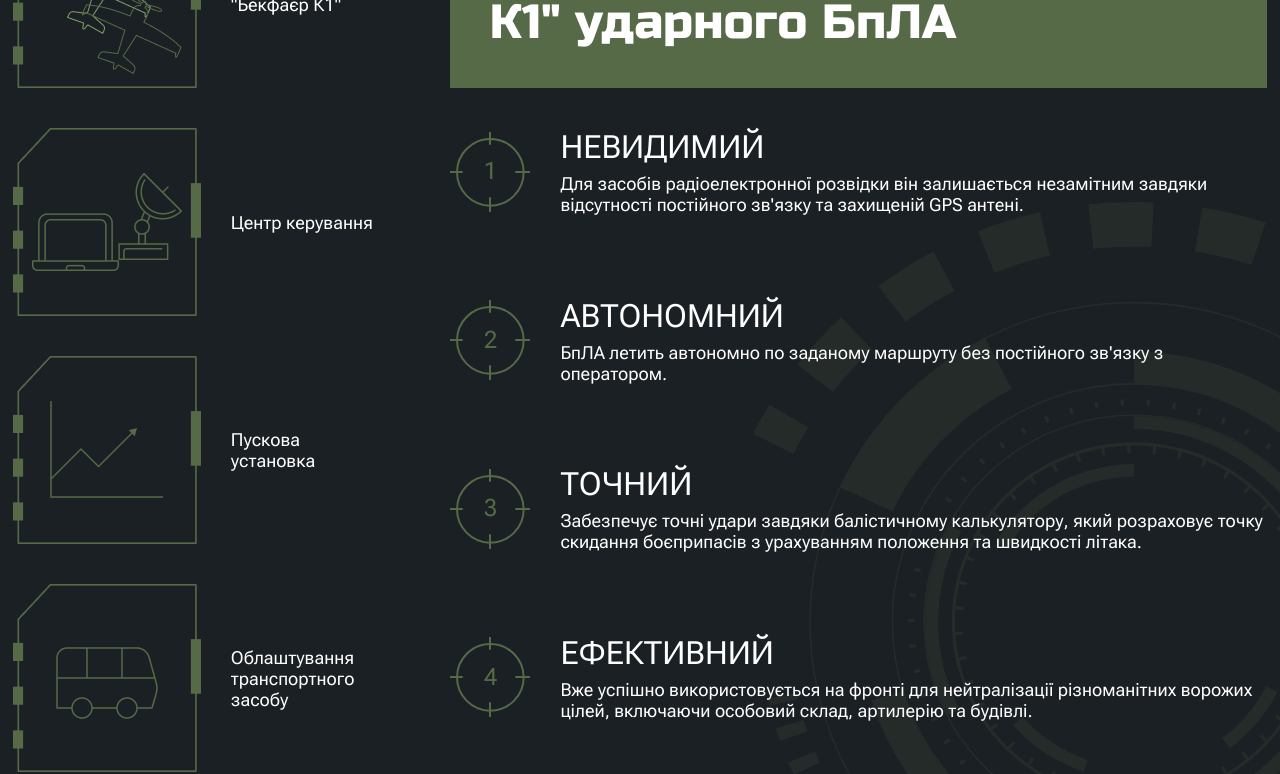
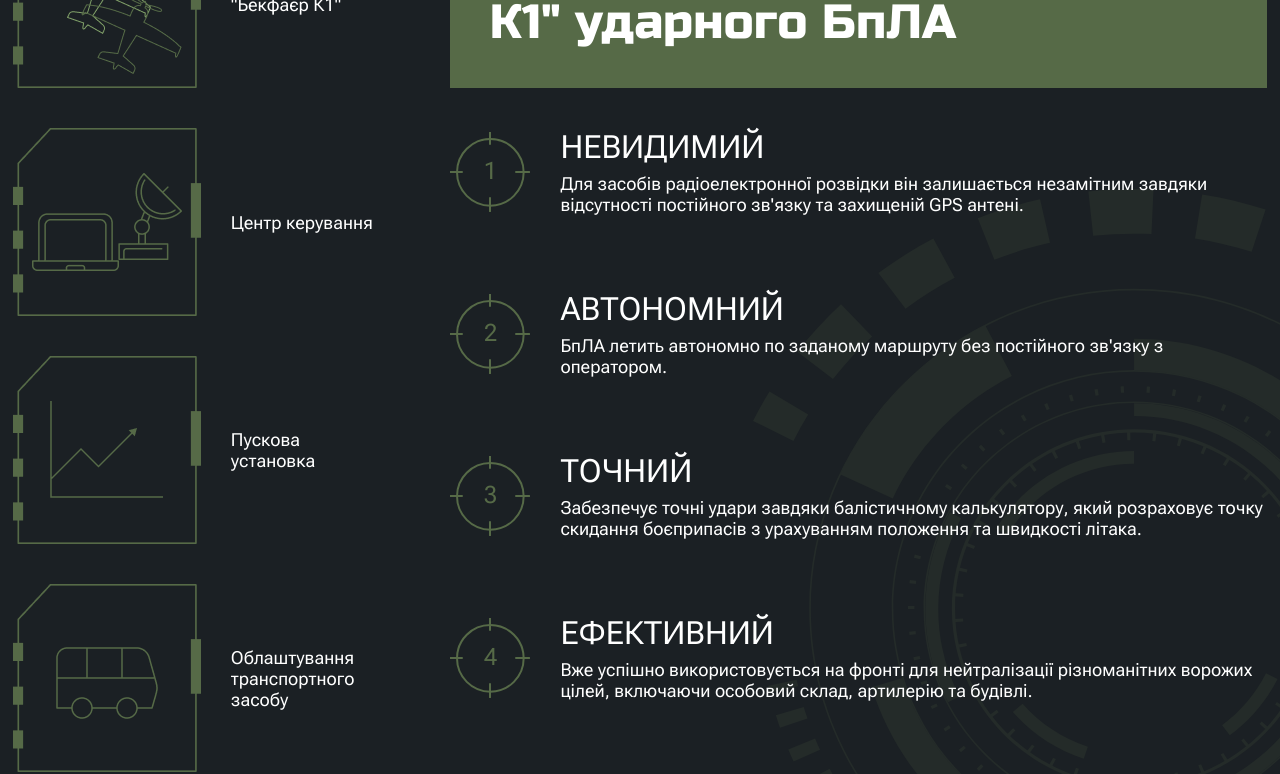
Before and after one commit to baza-trainee/79_brigadge_fundraising, a React (Create React App) app: page / in a window 1280 px wide. Shown: the part 2400-3174 px from the top of the page. Built offline with nearby package versions, Linux system fonts and the light colour scheme.

Commit message:
fix: changed gap

```diff
--- a/src/components/Backfire/Backfire.module.css
+++ b/src/components/Backfire/Backfire.module.css
@@ -105,7 +105,7 @@
 .backfire-content-benefits-list {
   display: flex;
   flex-direction: column;
-  gap: 81.6px;
+  gap: 4.688rem;
   align-items: flex-start;
   margin-top: 40px;
 }
```
